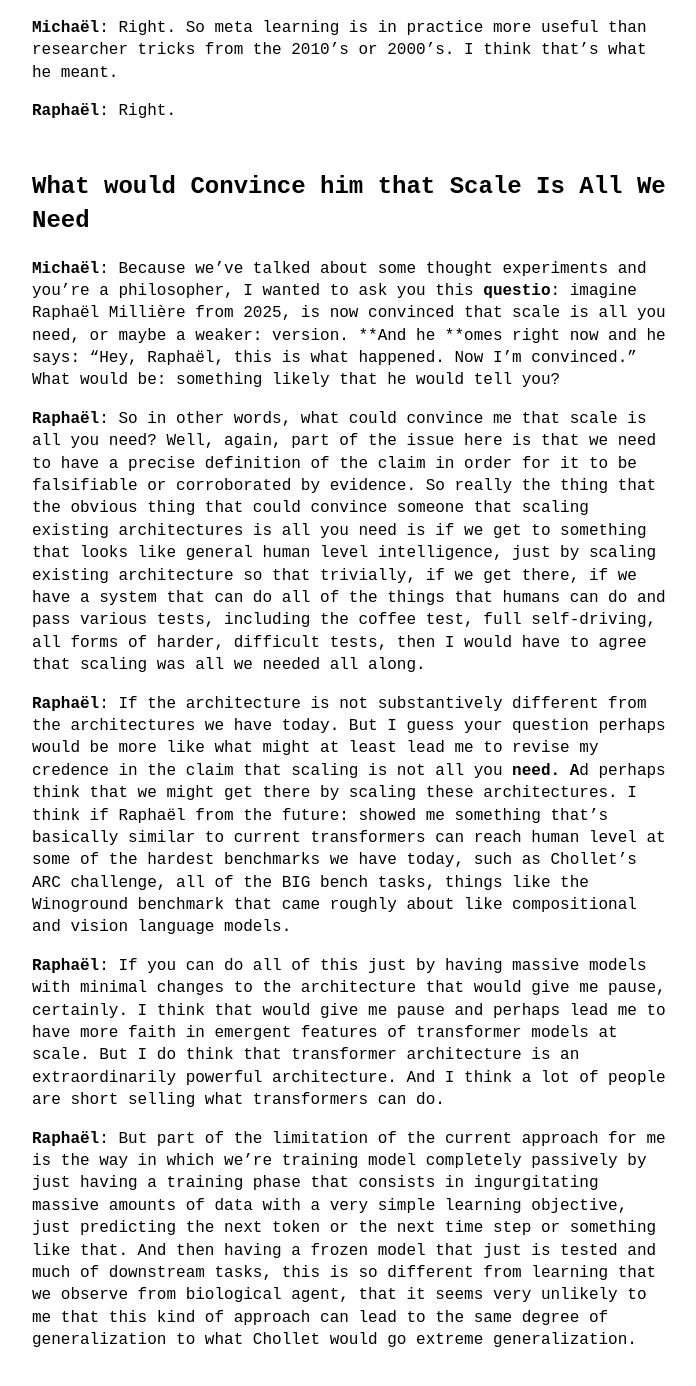
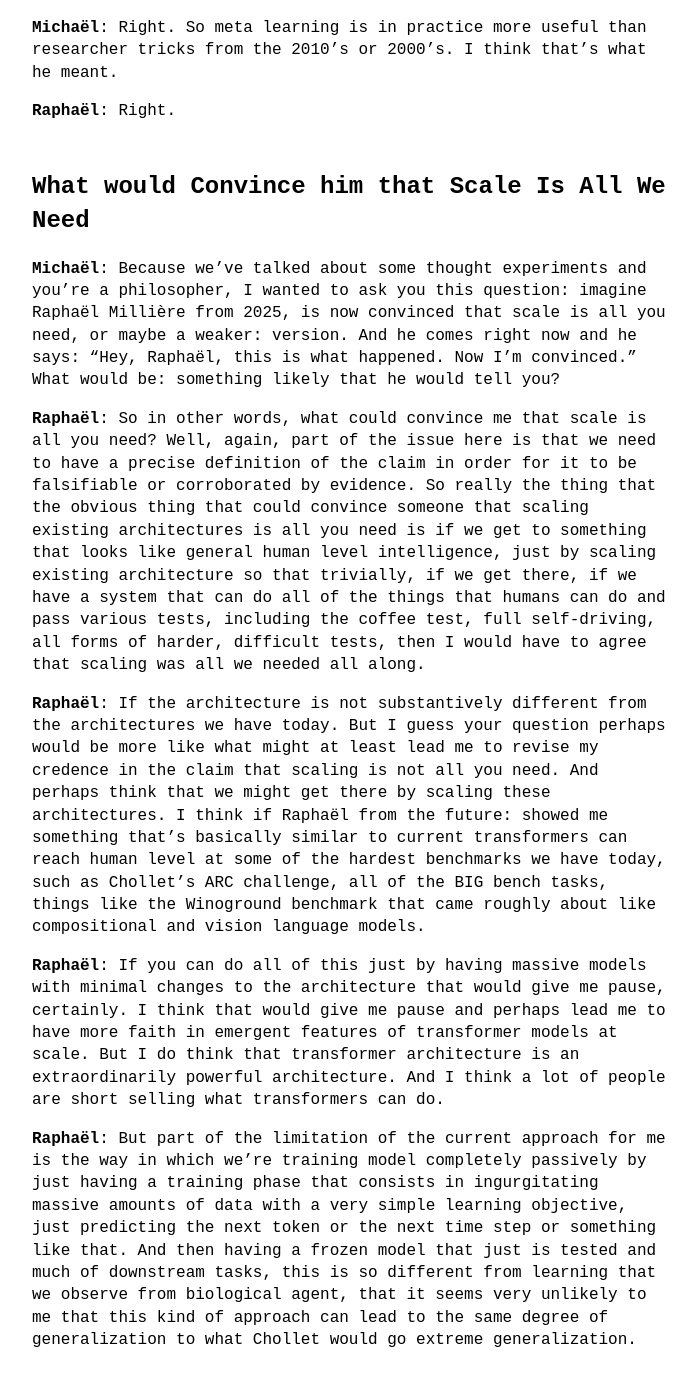
Before and after one commit to theinsideview/theinsideview.github.io, a Jekyll site: the page built from _posts/2022-06-24-raphael.md, in a window 1280 px wide and 1400 px high, scrolled down 28339 px. Shown: the top 1386 px of the window, without its empty margins (288-984 px from the left). Built offline with Jekyll 4.4.1, drawn with Linux system fonts in a browser that asks for light colours.

Commit message:
Update 2022-06-24-raphael.md

```diff
--- a/_posts/2022-06-24-raphael.md
+++ b/_posts/2022-06-24-raphael.md
@@ -266,11 +266,11 @@ Raphaël : https://twitter.com/raphaelmilliere
 
 ## What would Convince him that Scale Is All We Need
 
-**Michaël**: Because we've talked about some thought experiments and you're a philosopher, I wanted to ask you this **questio**: imagine Raphaël Millière from 2025, is now convinced that scale is all you need, or maybe a weaker: version. **And he **omes right now and he says: "Hey, Raphaël, this is what happened. Now I'm convinced." What would be: something likely that he would tell you?
+**Michaël**: Because we've talked about some thought experiments and you're a philosopher, I wanted to ask you this question: imagine Raphaël Millière from 2025, is now convinced that scale is all you need, or maybe a weaker: version. And he comes right now and he says: "Hey, Raphaël, this is what happened. Now I'm convinced." What would be: something likely that he would tell you?
 
 **Raphaël**: So in other words, what could convince me that scale is all you need? Well, again, part of the issue here is that we need to have a precise definition of the claim in order for it to be falsifiable or corroborated by evidence. So really the thing that the obvious thing that could convince someone that scaling existing architectures is all you need is if we get to something that looks like general human level intelligence, just by scaling existing architecture so that trivially, if we get there, if we have a system that can do all of the things that humans can do and pass various tests, including the coffee test, full self-driving, all forms of harder, difficult tests, then I would have to agree that scaling was all we needed all along.
 
-**Raphaël**: If the architecture is not substantively different from the architectures we have today. But I guess your question perhaps would be more like what might at least lead me to revise my credence in the claim that scaling is not all you **need. A**d perhaps think that we might get there by scaling these architectures. I think if Raphaël from the future: showed me something that's basically similar to current transformers can reach human level at some of the hardest benchmarks we have today, such as Chollet's ARC challenge, all of the BIG bench tasks, things like the Winoground benchmark that came roughly about like compositional and vision language models.
+**Raphaël**: If the architecture is not substantively different from the architectures we have today. But I guess your question perhaps would be more like what might at least lead me to revise my credence in the claim that scaling is not all you need. And perhaps think that we might get there by scaling these architectures. I think if Raphaël from the future: showed me something that's basically similar to current transformers can reach human level at some of the hardest benchmarks we have today, such as Chollet's ARC challenge, all of the BIG bench tasks, things like the Winoground benchmark that came roughly about like compositional and vision language models.
 
 **Raphaël**: If you can do all of this just by having massive models with minimal changes to the architecture that would give me pause, certainly. I think that would give me pause and perhaps lead me to have more faith in emergent features of transformer models at scale. But I do think that transformer architecture is an extraordinarily powerful architecture. And I think a lot of people are short selling what transformers can do.
 
```
